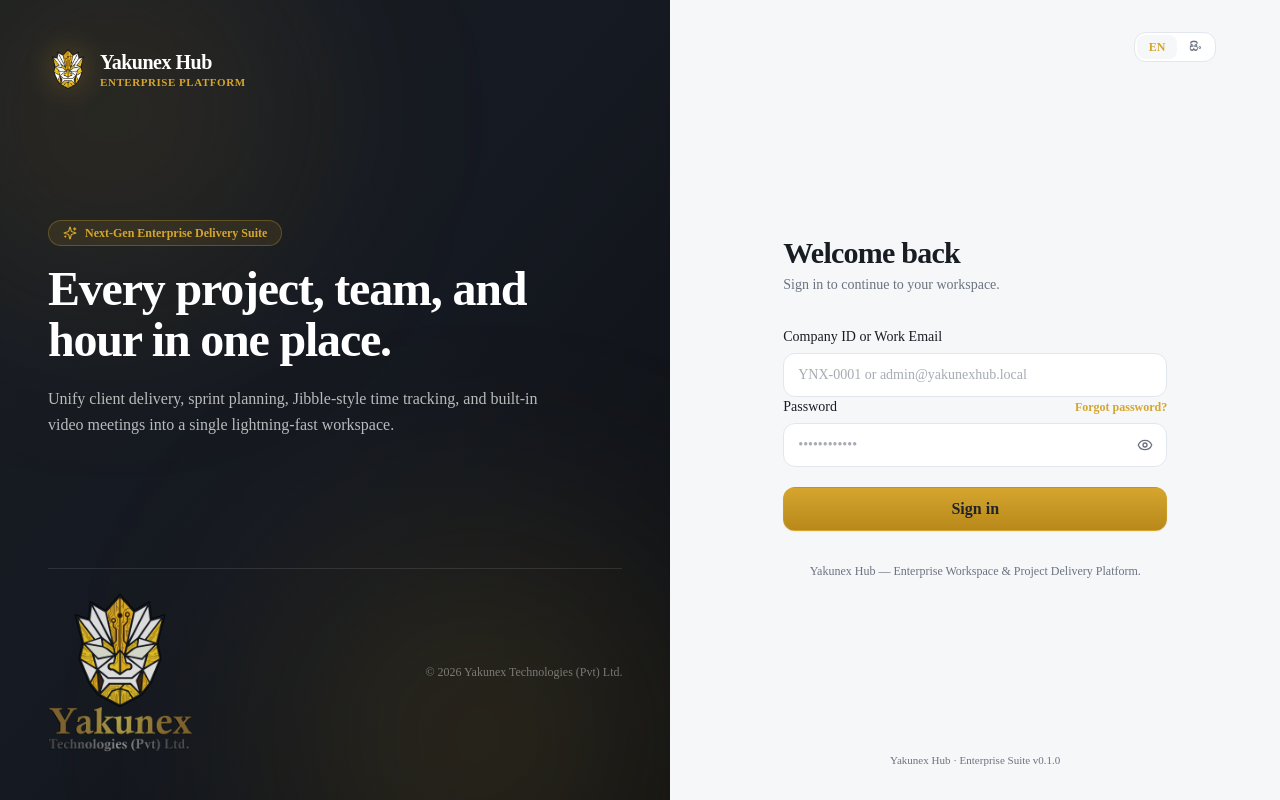
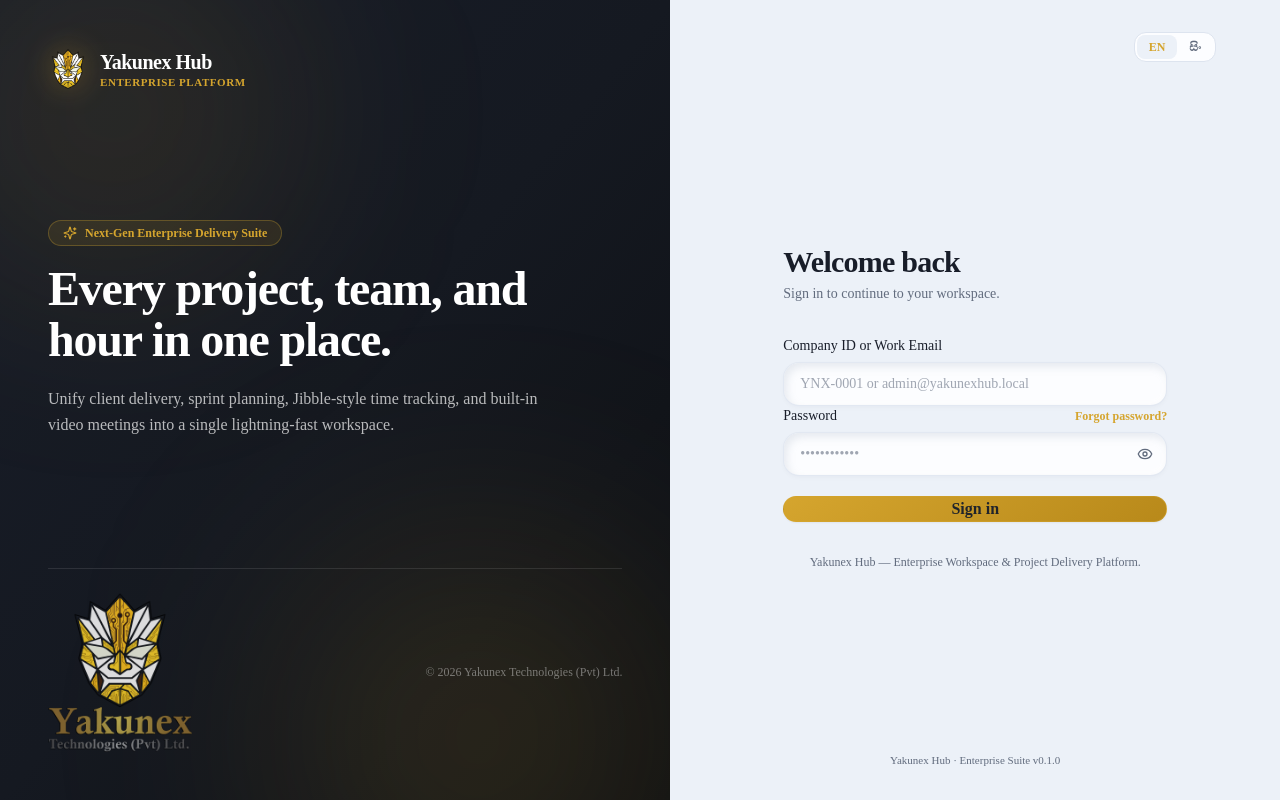
Before and after one commit to bimsara-chanuka-kaushalya/yakunex_office, a Next.js app in the folder apps/web/: page /login in a window 1280 px wide. Built offline with nearby package versions, Linux system fonts and the light colour scheme; no server answers.

Commit message:
ui(web): upgrade design system to Claymorphism 3D tactile surfaces

```diff
--- a/apps/web/src/app/globals.css
+++ b/apps/web/src/app/globals.css
@@ -10,14 +10,14 @@
   --gold: 213 165 46;          /* #D5A52E */
   --gold-strong: 184 137 26;   /* hover/pressed on light surfaces */
   --gold-ink: 32 36 43;        /* text on gold */
-  --background: 246 247 249;   /* #F6F7F9 clean slate */
-  --surface: 255 255 255;      /* #FFFFFF */
-  --surface-raised: 250 251 253;
-  --sidebar: 24 28 35;         /* Deep sleek charcoal */
-  --sidebar-line: 45 52 64;
-  --text: 24 28 35;
-  --text-muted: 108 115 128;
-  --border: 226 230 238;
+  --background: 236 241 248;   /* #ECF1F8 soft clay canvas */
+  --surface: 252 253 255;      /* #FCFDFF puffy clay surface */
+  --surface-raised: 245 248 253;
+  --sidebar: 24 29 41;         /* Deep clay slate */
+  --sidebar-line: 45 53 72;
+  --text: 24 29 41;
+  --text-muted: 98 108 126;
+  --border: 221 228 239;
   --success: 16 185 129;       /* Emerald */
   --warning: 245 158 11;       /* Amber */
   --danger: 239 68 68;         /* Rose */
@@ -28,14 +28,14 @@
   --gold: 226 182 72;
   --gold-strong: 240 200 102;
   --gold-ink: 18 20 25;
-  --background: 13 15 18;      /* Deep obsidian */
-  --surface: 21 24 30;         /* Card surface */
-  --surface-raised: 27 31 39;
-  --sidebar: 16 18 23;
-  --sidebar-line: 38 43 54;
-  --text: 240 242 246;
-  --text-muted: 140 148 162;
-  --border: 36 42 53;
+  --background: 17 21 31;      /* Deep matte clay slate */
+  --surface: 27 33 48;         /* Puffy dark clay surface */
+  --surface-raised: 34 41 59;
+  --sidebar: 19 23 34;
+  --sidebar-line: 43 52 74;
+  --text: 241 244 249;
+  --text-muted: 144 155 175;
+  --border: 42 51 71;
   --success: 52 211 153;
   --warning: 251 191 36;
   --danger: 248 113 113;
@@ -89,7 +89,117 @@
   }
 
   .glass-card {
-    @apply bg-surface/85 backdrop-blur-md border border-line shadow-card;
+    @apply bg-surface/90 backdrop-blur-md border border-line/70;
+    border-radius: 24px;
+    box-shadow:
+      0 18px 36px -14px rgba(15, 23, 42, 0.14),
+      inset -4px -6px 14px rgba(148, 163, 184, 0.2),
+      inset 4px 6px 14px rgba(255, 255, 255, 0.9);
+  }
+  .dark .glass-card {
+    box-shadow:
+      0 18px 36px -12px rgba(0, 0, 0, 0.55),
+      inset -4px -6px 14px rgba(0, 0, 0, 0.42),
+      inset 3px 5px 12px rgba(255, 255, 255, 0.06);
+  }
+
+  /* Claymorphism 3D tactile surfaces */
+  .clay-card {
+    @apply bg-surface border border-white/80 dark:border-white/[0.06] transition-all duration-200;
+    border-radius: 24px;
+    box-shadow:
+      0 16px 32px -12px rgba(24, 34, 54, 0.13),
+      0 4px 10px -2px rgba(24, 34, 54, 0.05),
+      inset -5px -7px 14px rgba(148, 163, 184, 0.2),
+      inset 5px 7px 14px rgba(255, 255, 255, 0.95);
+  }
+  .dark .clay-card {
+    box-shadow:
+      0 18px 34px -10px rgba(0, 0, 0, 0.55),
+      0 4px 12px -2px rgba(0, 0, 0, 0.35),
+      inset -5px -7px 14px rgba(0, 0, 0, 0.48),
+      inset 3px 5px 12px rgba(255, 255, 255, 0.06);
+  }
+  .clay-card-hover:hover {
+    transform: translateY(-3px);
+    box-shadow:
+      0 22px 42px -12px rgba(24, 34, 54, 0.18),
+      0 6px 14px -2px rgba(213, 165, 46, 0.14),
+      inset -5px -7px 14px rgba(148, 163, 184, 0.22),
+      inset 5px 7px 14px rgba(255, 255, 255, 0.98);
+  }
+  .dark .clay-card-hover:hover {
+    box-shadow:
+      0 22px 42px -10px rgba(0, 0, 0, 0.65),
+      0 6px 18px -4px rgba(226, 182, 72, 0.18),
+      inset -5px -7px 14px rgba(0, 0, 0, 0.52),
+      inset 3px 5px 12px rgba(255, 255, 255, 0.08);
+  }
+
+  .clay-icon-well {
+    border-radius: 16px;
+    box-shadow:
+      0 8px 16px -6px rgba(213, 165, 46, 0.28),
+      inset -2px -3px 6px rgba(184, 137, 26, 0.2),
+      inset 2px 3px 6px rgba(255, 255, 255, 0.55);
+  }
+  .dark .clay-icon-well {
+    box-shadow:
+      0 8px 18px -6px rgba(0, 0, 0, 0.5),
+      inset -2px -3px 6px rgba(0, 0, 0, 0.45),
+      inset 2px 3px 6px rgba(255, 255, 255, 0.12);
+  }
+
+  .clay-btn-primary {
+    background: linear-gradient(145deg, rgb(var(--gold)), rgb(var(--gold-strong)));
+    box-shadow:
+      0 10px 20px -6px rgba(213, 165, 46, 0.45),
+      inset -3px -4px 8px rgba(146, 106, 12, 0.35),
+      inset 3px 4px 8px rgba(255, 244, 214, 0.5);
+  }
+  .clay-btn-secondary {
+    box-shadow:
+      0 8px 18px -6px rgba(24, 34, 54, 0.12),
+      inset -3px -4px 8px rgba(148, 163, 184, 0.22),
+      inset 3px 4px 8px rgba(255, 255, 255, 0.92);
+  }
+  .dark .clay-btn-secondary {
+    box-shadow:
+      0 8px 18px -6px rgba(0, 0, 0, 0.45),
+      inset -3px -4px 8px rgba(0, 0, 0, 0.45),
+      inset 2px 3px 6px rgba(255, 255, 255, 0.07);
+  }
+  .clay-btn-danger {
+    box-shadow:
+      0 10px 20px -6px rgba(239, 68, 68, 0.42),
+      inset -3px -4px 8px rgba(153, 27, 27, 0.35),
+      inset 3px 4px 8px rgba(255, 255, 255, 0.3);
+  }
+
+  .clay-input {
+    box-shadow:
+      inset 3px 4px 8px rgba(148, 163, 184, 0.22),
+      inset -2px -3px 6px rgba(255, 255, 255, 0.85),
+      0 2px 6px -2px rgba(24, 34, 54, 0.05);
+  }
+  .dark .clay-input {
+    box-shadow:
+      inset 3px 4px 8px rgba(0, 0, 0, 0.48),
+      inset -2px -3px 6px rgba(255, 255, 255, 0.04),
+      0 2px 6px -2px rgba(0, 0, 0, 0.3);
+  }
+
+  .clay-badge {
+    box-shadow:
+      0 4px 10px -3px rgba(24, 34, 54, 0.1),
+      inset -2px -2px 5px rgba(148, 163, 184, 0.18),
+      inset 2px 2px 5px rgba(255, 255, 255, 0.75);
+  }
+  .dark .clay-badge {
+    box-shadow:
+      0 4px 10px -3px rgba(0, 0, 0, 0.4),
+      inset -2px -2px 5px rgba(0, 0, 0, 0.35),
+      inset 2px 2px 5px rgba(255, 255, 255, 0.07);
   }
 
   .glow-gold {
--- a/apps/web/src/components/ui/badge.tsx
+++ b/apps/web/src/components/ui/badge.tsx
@@ -35,7 +35,7 @@ export function Badge({
   return (
     <span
       className={cn(
-        'inline-flex items-center gap-1.5 rounded-full border px-2.5 py-0.5 text-xs font-medium tracking-tight shadow-2xs',
+        'clay-badge inline-flex items-center gap-1.5 rounded-full border px-3 py-1 text-xs font-semibold tracking-tight',
         tones[tone],
         className,
       )}
--- a/apps/web/src/components/ui/button.tsx
+++ b/apps/web/src/components/ui/button.tsx
@@ -6,22 +6,22 @@ type Size = 'sm' | 'md' | 'lg' | 'icon';
 
 const variants: Record<Variant, string> = {
   primary:
-    'bg-gradient-to-b from-gold to-gold-strong text-gold-ink font-semibold shadow-sm hover:brightness-105 active:scale-[0.98] border border-gold/40',
+    'clay-btn-primary text-gold-ink font-semibold hover:brightness-105 active:translate-y-[1px] active:scale-[0.97] border border-gold/40',
   secondary:
-    'bg-surface text-ink border border-line hover:border-gold/40 hover:bg-canvas shadow-xs active:scale-[0.98]',
+    'clay-btn-secondary bg-surface text-ink border border-white/80 dark:border-white/[0.08] hover:border-gold/40 active:translate-y-[1px] active:scale-[0.97]',
   ghost:
-    'text-muted hover:text-ink hover:bg-canvas/80 active:scale-[0.98]',
+    'text-muted hover:text-ink hover:bg-surface/70 active:scale-[0.97]',
   danger:
-    'bg-danger text-white hover:bg-danger/90 shadow-xs active:scale-[0.98]',
+    'clay-btn-danger bg-danger text-white hover:brightness-105 active:translate-y-[1px] active:scale-[0.97]',
   'gold-outline':
-    'border border-gold/50 bg-gold/10 text-gold hover:bg-gold/20 font-medium active:scale-[0.98]',
+    'clay-btn-secondary border border-gold/45 bg-gold/15 text-gold-strong dark:text-gold hover:bg-gold/25 font-medium active:translate-y-[1px] active:scale-[0.97]',
 };
 
 const sizes: Record<Size, string> = {
-  sm: 'h-8 px-3 text-xs rounded-lg gap-1.5',
-  md: 'h-9.5 px-4 text-sm rounded-xl gap-2',
-  lg: 'h-11 px-5 text-base rounded-xl gap-2.5',
-  icon: 'h-9 w-9 p-0 rounded-lg justify-center',
+  sm: 'h-8.5 px-3.5 text-xs rounded-xl gap-1.5',
+  md: 'h-10 px-4.5 text-sm rounded-2xl gap-2',
+  lg: 'h-11.5 px-6 text-base rounded-2xl gap-2.5',
+  icon: 'h-9.5 w-9.5 p-0 rounded-2xl justify-center',
 };
 
 export const Button = forwardRef<HTMLButtonElement, ButtonHTMLAttributes<HTMLButtonElement> & { variant?: Variant; size?: Size }>(
--- a/apps/web/src/components/ui/card.tsx
+++ b/apps/web/src/components/ui/card.tsx
@@ -13,8 +13,8 @@ export function Card({
   return (
     <section
       className={cn(
-        'rounded-2xl border border-line bg-surface shadow-card transition-all duration-200',
-        hoverable && 'hover:-translate-y-0.5 hover:border-gold/30 hover:shadow-md',
+        'clay-card',
+        hoverable && 'clay-card-hover hover:border-gold/35',
         className,
       )}
     >
@@ -67,7 +67,7 @@ export function StatCard({
       <div className="pointer-events-none absolute -right-6 -top-6 h-24 w-24 rounded-full bg-gold/5 blur-2xl transition-all duration-300 group-hover:bg-gold/15" />
       <div className="flex items-start justify-between gap-3">
         <p className="text-xs font-semibold uppercase tracking-wider text-muted line-clamp-1">{label}</p>
-        <span className="flex h-9 w-9 sm:h-10 sm:w-10 shrink-0 items-center justify-center rounded-xl border border-gold/30 bg-gradient-to-br from-gold/20 to-gold/5 text-gold shadow-xs transition-transform duration-200 group-hover:scale-105">
+        <span className="clay-icon-well flex h-10 w-10 sm:h-11 sm:w-11 shrink-0 items-center justify-center border border-gold/35 bg-gradient-to-br from-gold/25 to-gold/10 text-gold transition-transform duration-200 group-hover:scale-105">
           {icon}
         </span>
       </div>
--- a/apps/web/src/components/ui/field.tsx
+++ b/apps/web/src/components/ui/field.tsx
@@ -5,8 +5,8 @@ import { Eye, EyeOff } from 'lucide-react';
 import { cn } from '@/lib/cn';
 
 const controlBase =
-  'w-full rounded-xl border border-line bg-surface px-3.5 text-sm text-ink placeholder:text-muted/60 ' +
-  'transition-all duration-150 focus:border-gold focus:outline-none focus:ring-3 focus:ring-gold/20 disabled:opacity-60 shadow-2xs';
+  'clay-input w-full rounded-2xl border border-line/80 bg-surface px-4 text-sm text-ink placeholder:text-muted/60 ' +
+  'transition-all duration-150 focus:border-gold focus:outline-none focus:ring-3 focus:ring-gold/20 disabled:opacity-60';
 
 export function Field({
   label,
```
Also changed, not shown: apps/web/src/components/shell/sidebar.tsx (+4 -4 lines), apps/web/src/components/shell/topbar.tsx (+8 -8 lines).
